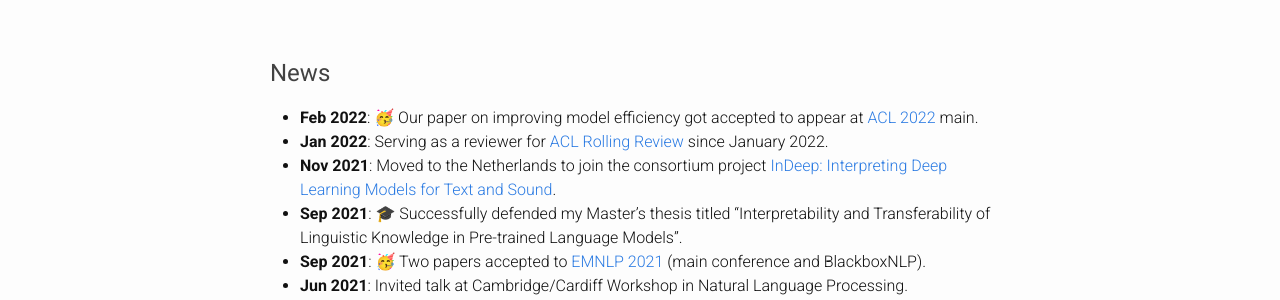
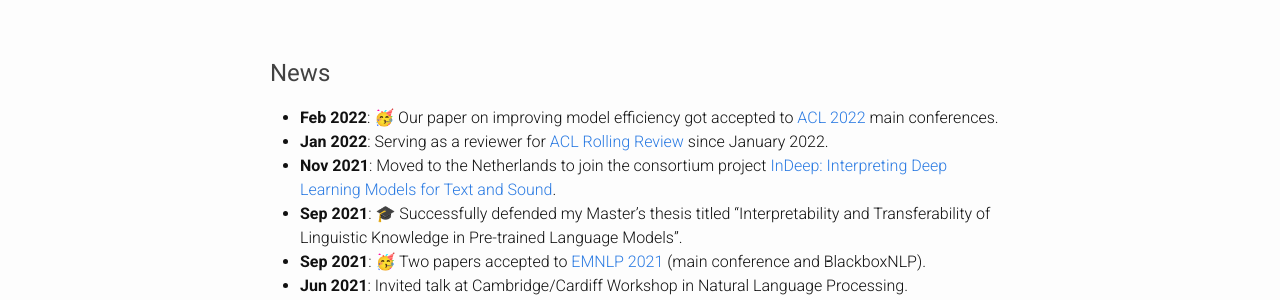
Before and after one commit to hmohebbi/hmohebbi.github.io, a Jekyll site: the page built from index.md, in a window 1280 px wide. Shown: the part 550-850 px from the top of the page. Built offline with Jekyll 4.4.1, drawn with Linux system fonts in a browser that asks for light colours.

Commit message:
Update index.md

```diff
--- a/index.md
+++ b/index.md
@@ -31,7 +31,7 @@ Before that, I got my Bachelor’s in Computer Engineering from [Ferdowsi Univer
 <br><br><br>
 
 ## <span style="color:#424242">News </span>
-* __Feb 2022__: 🥳 Our paper on improving model efficiency got accepted to appear at [ACL 2022](https://www.2022.aclweb.org/) main.
+* __Feb 2022__: 🥳 Our paper on improving model efficiency got accepted to [ACL 2022](https://www.2022.aclweb.org/) main conferences.
 * __Jan 2022__: Serving as a reviewer for [ACL Rolling Review](https://aclrollingreview.org/) since January 2022.
 * __Nov 2021__: Moved to the Netherlands to join the consortium project [InDeep: Interpreting Deep Learning Models for Text and Sound](https://interpretingdl.github.io/).
 * __Sep 2021__: 🎓 Successfully defended my Master's thesis titled "Interpretability and Transferability of Linguistic Knowledge in Pre-trained Language Models".
```
